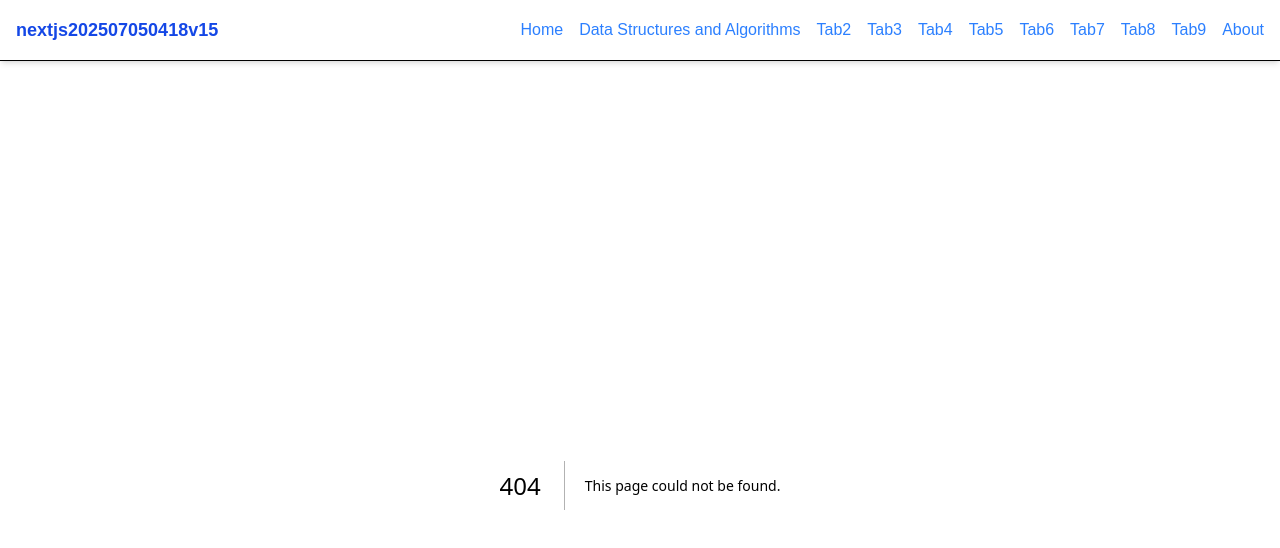
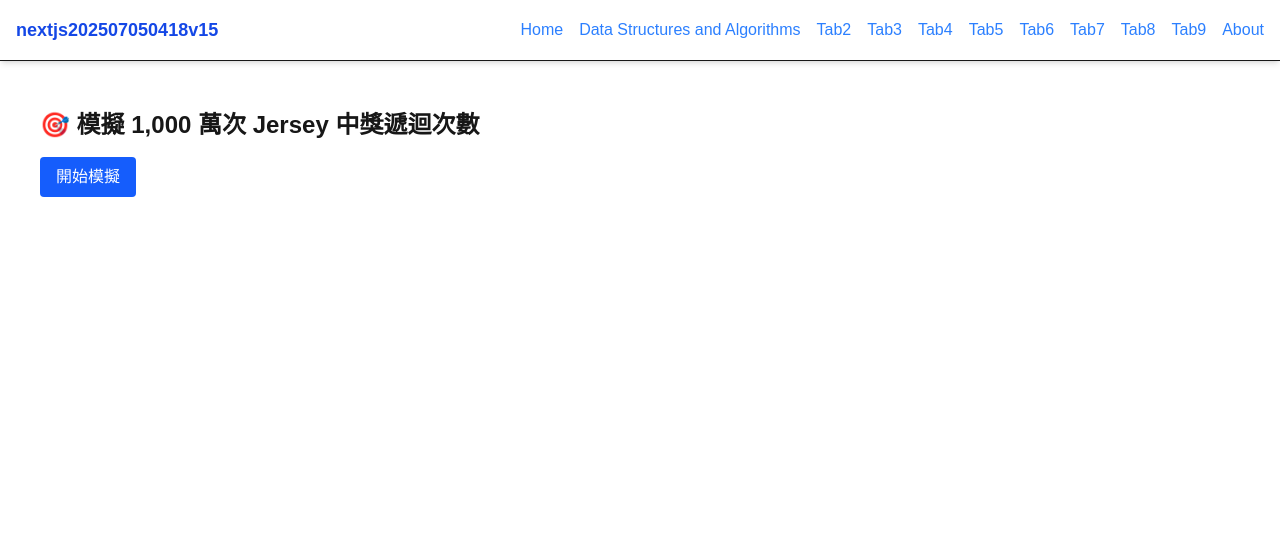
Before and after one commit to goldshoot0720/nextjs202507050418v15, a Next.js app: page /Recursion in a window 1280 px wide. Before the commit this address had no page. Shown: the top 548 px of the page. Built offline with nearby package versions, Linux system fonts and the light colour scheme.

Commit message:
Recursion3

```diff
--- /dev/null
+++ b/app/Recursion/page.tsx
@@ -0,0 +1,84 @@
+"use client";
+import { useState } from "react";
+import { Bar } from "react-chartjs-2";
+import {
+  Chart as ChartJS,
+  CategoryScale,
+  LinearScale,
+  BarElement,
+  Tooltip,
+  Legend,
+} from "chart.js";
+
+ChartJS.register(CategoryScale, LinearScale, BarElement, Tooltip, Legend);
+
+export default function Sim10Million() {
+  const [data, setData] = useState<number[]>([]);
+  const [isRunning, setIsRunning] = useState(false);
+
+  const simulate = async () => {
+    setIsRunning(true);
+    const frequency: Record<number, number> = {};
+    const total = 10_000_000;
+    const batch = 100_000;
+
+    for (let i = 0; i < total; i++) {
+      let attempts = 1;
+      while (Math.random() < 0.5) {
+        attempts++;
+      }
+      frequency[attempts] = (frequency[attempts] || 0) + 1;
+
+      if (i % batch === 0) await new Promise((r) => setTimeout(r, 0)); // 防止畫面卡死
+    }
+
+    // 只保留前 50 種嘗試次數的統計數據
+    const result = Array.from({ length: 50 }, (_, i) => frequency[i + 1] || 0);
+    setData(result);
+    setIsRunning(false);
+  };
+
+  return (
+    <div className="p-6">
+      <h2 className="text-2xl font-bold mb-4">
+        🎯 模擬 1,000 萬次 Jersey 中獎遞迴次數
+      </h2>
+      <button
+        disabled={isRunning}
+        onClick={simulate}
+        className="bg-blue-600 text-white px-4 py-2 rounded"
+      >
+        {isRunning ? "模擬中…" : "開始模擬"}
+      </button>
+
+      {data.length > 0 && (
+        <Bar
+          data={{
+            labels: Array.from({ length: 50 }, (_, i) => `${i + 1} 次`),
+            datasets: [
+              {
+                label: "出現次數",
+                data,
+                backgroundColor: "rgba(75,192,192,0.6)",
+                borderColor: "rgba(75,192,192,1)",
+                borderWidth: 1,
+              },
+            ],
+          }}
+          options={{
+            responsive: true,
+            plugins: { legend: { display: false } },
+            scales: {
+              y: {
+                beginAtZero: true,
+                ticks: {
+                  callback: (val) => Number(val).toLocaleString(),
+                },
+              },
+            },
+          }}
+        />
+      )}
+    </div>
+  );
+}
--- /dev/null
+++ b/app/Recursion3/page.tsx
@@ -0,0 +1,22 @@
+export default function Recursion3() {
+  let level = 1;
+  let days = 0;
+  function LevelUp() {
+    days += 1;
+    let goal = Math.floor(Math.random() * 37 * level * 10 + 1);
+    if (goal < 37) {
+      level += 1;
+    }
+    if (level === 37) {
+      return days;
+    } else {
+      return LevelUp();
+    }
+  }
+  return (
+    <>
+      <p>Recursion3</p>
+      <p>{LevelUp() / 365}年</p>
+    </>
+  );
+}
--- a/app/tab1/page.tsx
+++ b/app/tab1/page.tsx
@@ -16,6 +16,12 @@ export default function Tab1() {
       <p>
         <Link href="/Doubly_Linked_List">Doubly Linked List</Link>
       </p>
+      <p>
+        <Link href="/Recursion">Recursion</Link>
+      </p>
+      <p>
+        <Link href="/Recursion3">Recursion3</Link>
+      </p>
     </>
   );
 }
--- a/package.json
+++ b/package.json
@@ -9,9 +9,11 @@
     "lint": "next lint"
   },
   "dependencies": {
+    "chart.js": "^4.4.9",
     "lucide-react": "^0.511.0",
     "next": "15.3.3",
     "react": "^19.0.0",
+    "react-chartjs-2": "^5.3.0",
     "react-dom": "^19.0.0"
   },
   "devDependencies": {
```
Also changed, not shown: 2 other files (tests, documents, lock files or other folders).
